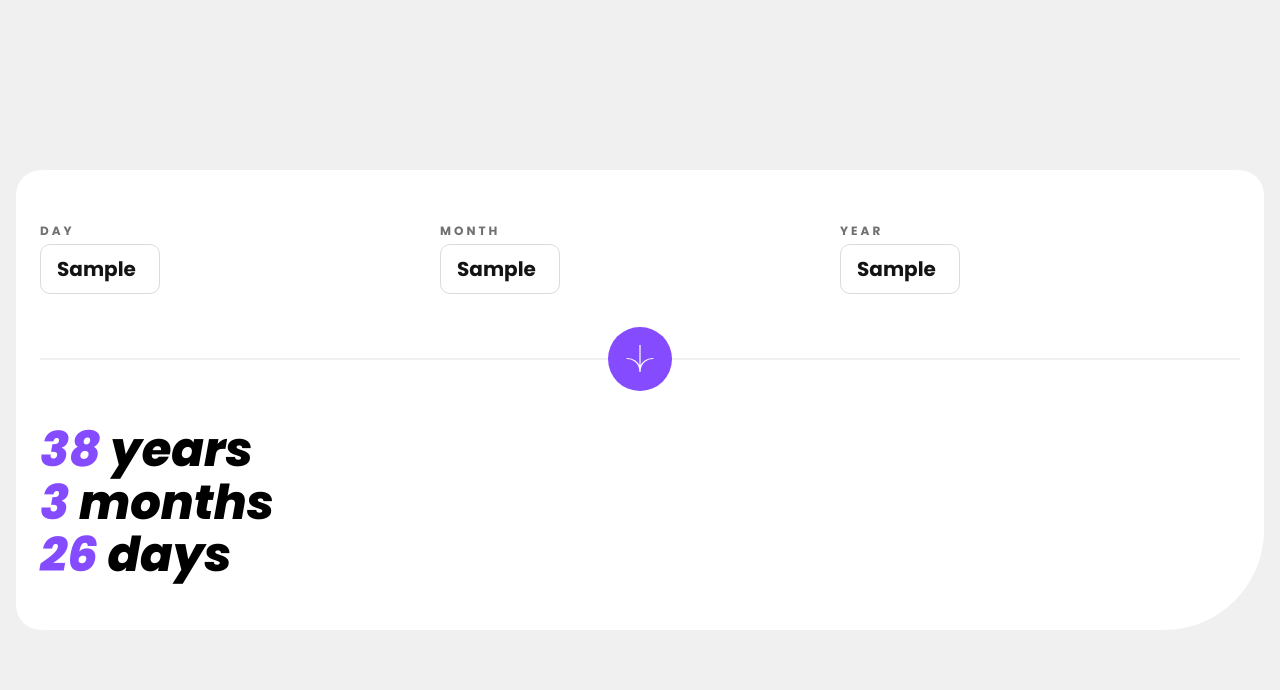
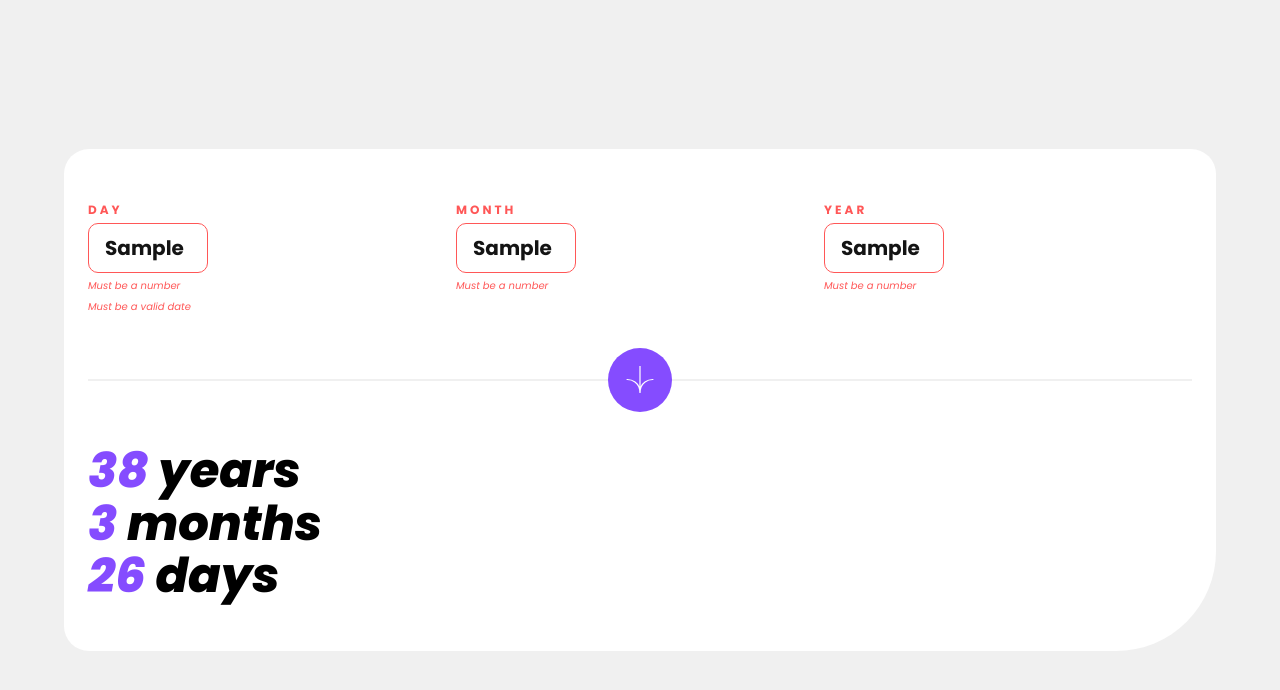
Before and after one commit to elyosis/age-calculator, an Angular app: page / in a window 1280 px wide. Both pictures are taken after typing "Sample", "Sample", "Sample" into the empty fields and a click on the button 640 px from the left and 358 px from the top of the page. Shown: the top 690 px of the page. Built offline with nearby package versions, Linux system fonts and the light colour scheme.

Commit message:
Added custom validation and styling/messages for errors

```diff
--- a/src/app/container/form/form.component.css
+++ b/src/app/container/form/form.component.css
@@ -29,3 +29,19 @@ button {
 button > img {
   height: 1.7rem;
 }
+
+p {
+  margin-top: 5px;
+  font-size: 10px;
+  font-weight: 400;
+  font-style: italic;
+  color: var(--color-primary-light);
+}
+
+.invalid > label {
+  color: var(--color-primary-light);
+}
+
+.invalid > input {
+  border-color: var(--color-primary-light);
+}
--- a/src/app/container/form/form.component.html
+++ b/src/app/container/form/form.component.html
@@ -4,19 +4,49 @@
       [control]="bdForm.controls['day']"
       name="day"
       placeholder="DD"
+      [formWideError]="
+        bdForm.controls['day'].touched &&
+        bdForm.controls['month'].touched &&
+        bdForm.controls['year'].touched &&
+        (bdForm.errors?.['invalidDate'] || bdForm.errors?.['futureDate'])
+      "
     ></app-input>
     <app-input
       [control]="bdForm.controls['month']"
       name="month"
       placeholder="MM"
+      [formWideError]="
+        bdForm.controls['day'].touched &&
+        bdForm.controls['month'].touched &&
+        bdForm.controls['year'].touched &&
+        (bdForm.errors?.['invalidDate'] || bdForm.errors?.['futureDate'])
+      "
     ></app-input>
     <app-input
       [control]="bdForm.controls['year']"
       name="year"
       placeholder="YYYY"
+      [formWideError]="
+        bdForm.controls['day'].touched &&
+        bdForm.controls['month'].touched &&
+        bdForm.controls['year'].touched &&
+        (bdForm.errors?.['invalidDate'] || bdForm.errors?.['futureDate'])
+      "
     ></app-input>
   </div>
+  <div
+    *ngIf="
+      bdForm.controls['day'].touched &&
+      bdForm.controls['month'].touched &&
+      bdForm.controls['year'].touched
+    "
+  >
+    <p *ngIf="bdForm.errors?.['invalidDate']">Must be a valid date</p>
+    <p *ngIf="bdForm.errors?.['futureDate']">Must be in the past</p>
+  </div>
   <div class="separator">
-    <button type="submit"><img src="../../../assets/icon-arrow.svg" alt="" srcset=""></button>
+    <button type="submit">
+      <img src="../../../assets/icon-arrow.svg" alt="" srcset="" />
+    </button>
   </div>
 </form>
--- a/src/app/container/form/form.component.ts
+++ b/src/app/container/form/form.component.ts
@@ -1,5 +1,5 @@
 import { Component } from '@angular/core';
-import { FormBuilder, FormGroup, Validators } from '@angular/forms';
+import { AbstractControl, FormBuilder, FormGroup, ValidationErrors, Validators } from '@angular/forms';
 
 @Component({
   selector: 'app-form',
@@ -8,12 +8,14 @@ import { FormBuilder, FormGroup, Validators } from '@angular/forms';
 })
 export class FormComponent {
 
-  // TODO: create and add custom validators (valid date and past date)
+
   bdForm: FormGroup = this.fb.group({
-    day: ["", [Validators.required, Validators.min(1), Validators.max(31), Validators.minLength(2), Validators.maxLength(2)]],
-    month: ["", [Validators.required, Validators.min(1), Validators.max(12), Validators.minLength(2), Validators.maxLength(2)]],
-    year: ["", [Validators.required, Validators.min(0), Validators.minLength(4), Validators.maxLength(4)]]
-  });;
+    day: ["", [Validators.required, Validators.pattern(/^\d+$/), Validators.min(1), Validators.max(31), Validators.minLength(2), Validators.maxLength(2)]],
+    month: ["", [Validators.required, Validators.pattern(/^\d+$/), Validators.min(1), Validators.max(12), Validators.minLength(2), Validators.maxLength(2)]],
+    year: ["", [Validators.required, Validators.pattern(/^\d+$/), Validators.min(0), Validators.minLength(4), Validators.maxLength(4)]]
+  }, { validators: [this.futureDateValidator, this.validDateValidator] });
+
+  formWideError!: boolean;
 
   constructor(private fb: FormBuilder) { }
 
@@ -27,4 +29,42 @@ export class FormComponent {
       up to the container through an event emitter
       */
   }
+
+  validDateValidator(control: AbstractControl): ValidationErrors | null {
+    const day = control.get("day");
+    const month = control.get("month");
+    const year = control.get("year");
+
+    const dateString = `${year?.value}-${month?.value}-${day?.value}`
+    const inputDate = new Date(dateString);
+
+    /* A date object created from data for a day that doesn't exist
+    will instead return the first valid date in the following month
+    so asking for the 31st of April returns the 1st of May
+
+    So we check if the month inside the created date object (+1 to account for JS date formatting)
+    matches the month we were given as the input */
+    let inputMonth = (inputDate.getMonth() + 1).toString();
+    // The return format for getMonth() differs from the one for the input
+    // so we add an extra 0 for single number months
+    if (inputMonth.length === 1) { inputMonth = `0${inputMonth}`; }
+
+    // If the months don't match, the input date doesn't exist
+    return inputMonth === month?.value ? null : { invalidDate: true }
+  }
+
+  futureDateValidator(control: AbstractControl): ValidationErrors | null {
+    const day = control.get("day");
+    const month = control.get("month");
+    const year = control.get("year");
+
+    // Create a date object with the input we're given
+    const dateString = `${year?.value}-${month?.value}-${day?.value}`
+    const inputDate = new Date(dateString);
+    // Also create a date object with the current time
+    const currentDate = new Date();
+
+    // Check if the input date is further in time than the current one
+    return inputDate > currentDate ? { futureDate: true } : null
+  }
 }
--- a/src/app/container/input/input.component.css
+++ b/src/app/container/input/input.component.css
@@ -10,14 +10,32 @@ label {
   margin-block: .25rem;
 }
 
+label.invalid,
+p {
+  color: var(--color-primary-light);
+}
+
 input {
   max-width: clamp(85px, 20vw, 120px);
   border: solid 1px var(--color-neutral-medium);
   border-radius: 10px;
+  outline: none;
   font-size: 20px;
   font-family: "Poppins", sans-serif;
   font-weight: 700;
   height: 50px;
   padding-left: 1rem;
-  color: var(--color-neutral-darkest)
+  color: var(--color-neutral-darkest);
 }
+
+input.ng-invalid.ng-touched,
+input.invalid {
+  border-color: var(--color-primary-light);
+}
+
+p {
+  margin-top: 5px;
+  font-size: 10px;
+  font-weight: 400;
+  font-style: italic;
+}
--- a/src/app/container/input/input.component.html
+++ b/src/app/container/input/input.component.html
@@ -1,9 +1,29 @@
 <div class="input-block">
-  <label [for]="name">{{ name | uppercase }}</label>
+  <label [class.invalid]="(control.invalid || formWideError) && control.touched" [for]="name">{{ name | uppercase }}</label>
   <input
     type="text"
     [name]="name"
     [placeholder]="placeholder"
     [formControl]="control"
+    [class.invalid]="formWideError"
   />
+  <div *ngIf="control.invalid && control.touched">
+    <p *ngIf="control.errors?.['required']">This field is required</p>
+    <p
+      *ngIf="name === 'day' && (control.errors?.['minlength'] || control.errors?.['maxlength'] || control.errors?.['min'] || control.errors?.['max']) && !control.errors?.['pattern']"
+    >
+      Must be a valid day
+    </p>
+    <p
+      *ngIf="name === 'month' && (control.errors?.['minlength'] || control.errors?.['maxlength'] || control.errors?.['min'] || control.errors?.['max']) && !control.errors?.['pattern']"
+    >
+      Must be a valid month
+    </p>
+    <p
+      *ngIf="name === 'year' && (control.errors?.['minlength'] || control.errors?.['maxlength'] || control.errors?.['min']) && !control.errors?.['pattern']"
+    >
+      Must be a valid year
+    </p>
+    <p *ngIf="control.errors?.['pattern']">Must be a number</p>
+  </div>
 </div>
--- a/src/app/container/input/input.component.ts
+++ b/src/app/container/input/input.component.ts
@@ -9,4 +9,5 @@ export class InputComponent {
   @Input() control!: any;
   @Input() name!: string;
   @Input() placeholder!: string;
+  @Input() formWideError?: boolean;
 }
--- a/src/styles.css
+++ b/src/styles.css
@@ -34,4 +34,5 @@ body {
 app-root {
   flex: 1 0 auto;
   margin-inline: 1rem;
+  max-width: 90%;
 }
```
